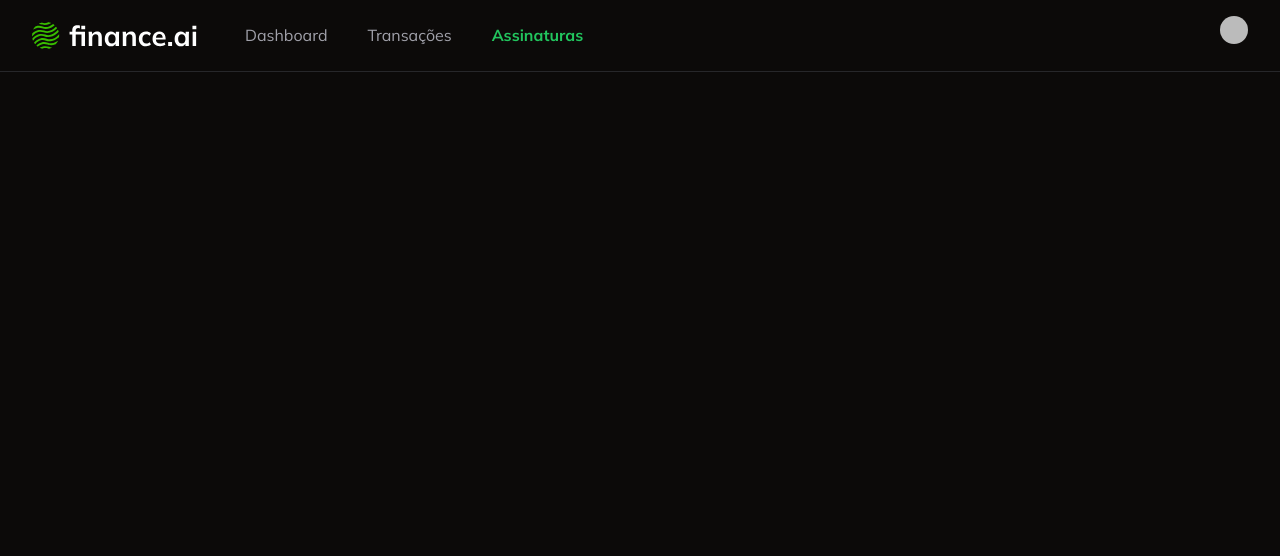
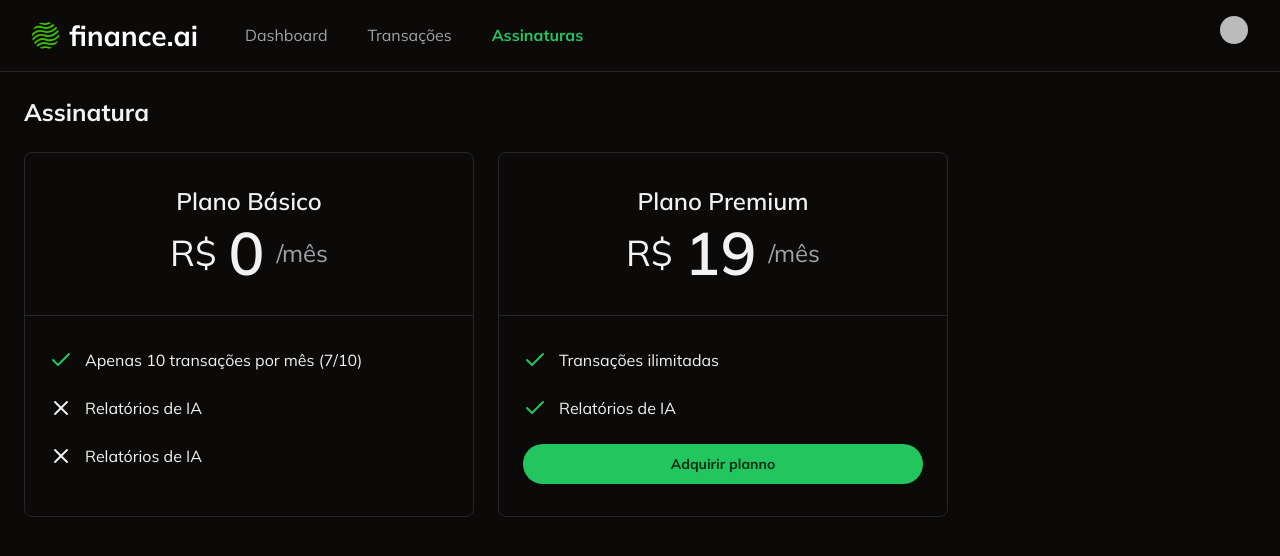
Before and after one commit to FrsErley/finance-ai, a Next.js app: page /subscription in a window 1280 px wide. Shown: the top 556 px of the page. Built offline with nearby package versions, Linux system fonts and the light colour scheme; no server answers; sample sign-in values are in the browser's storage; some icons are missing.

Commit message:
feat: ensure user is redirected to stripe checkout when acquiring plan

```diff
--- /dev/null
+++ b/app/subscription/_actions/create-stripe-checkout/index.ts
@@ -0,0 +1,37 @@
+"use server";
+
+import { auth } from "@clerk/nextjs/server";
+import Stripe from "stripe";
+
+export const createStripeCheckout = async () => {
+  const { userId } = await auth();
+
+  if (!userId) {
+    throw new Error("Unauthorized");
+  }
+
+  if (!process.env.STRIPE_SECRET_KEY) {
+    throw new Error("Stripe secret key not found");
+  }
+  const stripe = new Stripe(process.env.STRIPE_SECRET_KEY as string, {
+    apiVersion: "2024-10-28.acacia",
+  });
+  const session = await stripe.checkout.sessions.create({
+    payment_method_types: ["card"],
+    mode: "subscription",
+    success_url: "http://localhost:3000",
+    cancel_url: "http://localhost:3000",
+    subscription_data: {
+      metadata: {
+        clerk_user_id: userId,
+      },
+    },
+    line_items: [
+      {
+        price: process.env.STRIPE_PREMIUM_PLAN_PRICE_ID,
+        quantity: 1,
+      },
+    ],
+  });
+  return { sessionId: session.id };
+};
--- /dev/null
+++ b/app/subscription/_components/acquire-plan-button.tsx
@@ -0,0 +1,34 @@
+import { Button } from "@/app/_components/ui/button";
+import { createStripeCheckout } from "../_actions/create-stripe-checkout";
+import { loadStripe } from "@stripe/stripe-js";
+
+const AcquirePlanButton = () => {
+  const handleAcquirePlanClick = async () => {
+    const { sessionId } = await createStripeCheckout();
+
+    if (!process.env.NEXT_PUBLIC_STRIPE_PUBLISHABLE_KEY) {
+      throw new Error("Stripe publishable key not found");
+    }
+
+    const stripe = await loadStripe(
+      process.env.NEXT_PUBLIC_STRIPE_PUBLISHABLE_KEY as string,
+    );
+
+    if (!stripe) {
+      throw new Error("Stripe not found");
+    }
+
+    await stripe.redirectToCheckout({ sessionId });
+  };
+
+  return (
+    <Button
+      className="w-full rounded-full font-bold"
+      onClick={handleAcquirePlanClick}
+    >
+      Adquirir planno
+    </Button>
+  );
+};
+
+export default AcquirePlanButton;
--- a/app/subscription/page.tsx
+++ b/app/subscription/page.tsx
@@ -1,6 +1,9 @@
 import { auth } from "@clerk/nextjs/server";
 import Navbar from "../_components/ui/navbar";
 import { redirect } from "next/navigation";
+import { Card, CardContent, CardHeader } from "../_components/ui/card";
+import { CheckIcon, XIcon } from "lucide-react";
+import AcquirePlanButton from "./_components/acquire-plan-button";
 
 const SubscriptionPage = async () => {
   const { userId } = await auth();
@@ -8,7 +11,67 @@
     redirect("/login");
   }
 
-  return <Navbar />;
+  return (
+    <>
+      <Navbar />
+      <div className="space-y-6 p-6">
+        <h1 className="text-2xl font-bold">Assinatura</h1>
+
+        <div className="flex gap-6">
+          <Card className="w-[450px]">
+            <CardHeader className="border-b border-solid py-8">
+              <h2 className="text-center text-2xl font-semibold">
+                Plano Básico
+              </h2>
+              <div className="flex items-center justify-center gap-3">
+                <span className="text-4xl">R$</span>
+                <span className="text-6xl font-semibold">0</span>
+                <span className="text-2xl text-muted-foreground">/mês</span>
+              </div>
+            </CardHeader>
+            <CardContent className="space-y-6 py-8">
+              <div className="flex items-center gap-3">
+                <CheckIcon className="text-primary" />
+                <p>Apenas 10 transações por mês (7/10)</p>
+              </div>
+              <div className="flex items-center gap-3">
+                <XIcon />
+                <p>Relatórios de IA</p>
+              </div>
+              <div className="flex items-center gap-3">
+                <XIcon />
+                <p>Relatórios de IA</p>
+              </div>
+            </CardContent>
+          </Card>
+
+          <Card className="w-[450px]">
+            <CardHeader className="border-b border-solid py-8">
+              <h2 className="text-center text-2xl font-semibold">
+                Plano Premium
+              </h2>
+              <div className="flex items-center justify-center gap-3">
+                <span className="text-4xl">R$</span>
+                <span className="text-6xl font-semibold">19</span>
+                <span className="text-2xl text-muted-foreground">/mês</span>
+              </div>
+            </CardHeader>
+            <CardContent className="space-y-6 py-8">
+              <div className="flex items-center gap-3">
+                <CheckIcon className="text-primary" />
+                <p>Transações ilimitadas</p>
+              </div>
+              <div className="flex items-center gap-3">
+                <CheckIcon className="text-primary" />
+                <p>Relatórios de IA</p>
+              </div>
+              <AcquirePlanButton />
+            </CardContent>
+          </Card>
+        </div>
+      </div>
+    </>
+  );
 };
 
 export default SubscriptionPage;
--- a/package.json
+++ b/package.json
@@ -21,6 +21,7 @@
     "@radix-ui/react-scroll-area": "^1.2.10",
     "@radix-ui/react-select": "^2.2.6",
     "@radix-ui/react-slot": "^1.2.4",
+    "@stripe/stripe-js": "^4.9.0",
     "@tanstack/react-table": "^8.21.3",
     "class-variance-authority": "^0.7.1",
     "clsx": "^2.1.1",
@@ -34,6 +35,7 @@
     "react-hook-form": "^7.68.0",
     "react-number-format": "^5.4.4",
     "recharts": "^2.15.4",
+    "stripe": "^17.3.1",
     "tailwind-merge": "^3.4.0",
     "tailwindcss-animate": "^1.0.7",
     "zod": "^4.2.1"
```
Also changed, not shown: 1 other file (tests, documents, lock files or other folders).
